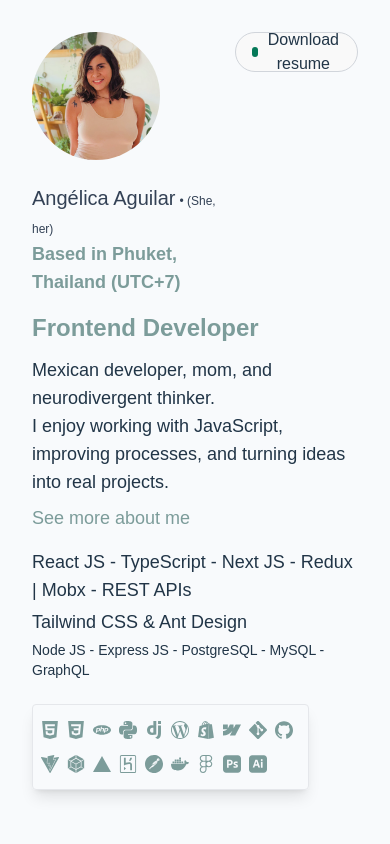
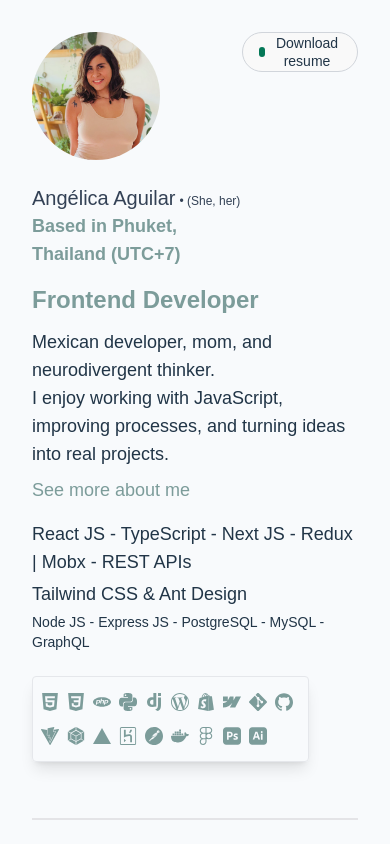
Before and after one commit to soyAngelica/portfolio2022, a React (Vite) app: page / in a window 390 px wide. Shown: the top 844 px of the page. Built offline with nearby package versions, Linux system fonts and the light colour scheme; a web font is replaced by a local one.

Commit message:
button rsponsive

```diff
--- a/src/components/Header/Header.tsx
+++ b/src/components/Header/Header.tsx
@@ -36,6 +36,7 @@ const Header = () => {
         <button className="cursor-pointer flex center gap-2 border-gray-300 hover:border-teal rounded-full px-4 py-4 h-10 items-center">
           <div className="w-[10px] h-[10px] bg-emerald-700 rounded-full animate-pulse"></div>
           <a
+            className="text-[14px] leading-[18px] sm:text-base sm:leading-6"
             href="/docs/AngelicaCuevas-Frontend-Engineer-CV.pdf"
             target="_blank"
             download
```
